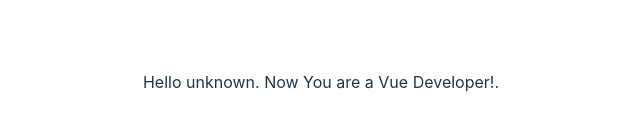
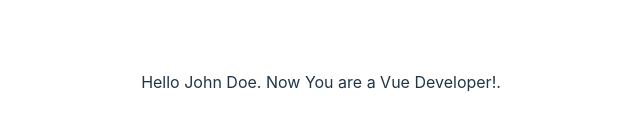
Before and after one commit to upc-pre-202302-si730-sw52/hello-vue-developer, a Vue app: page / in a window 1280 px wide. Shown: the part 318-448 px from the top of the page, without its empty margins (319-959 px from the left). Built offline with nearby package versions, Linux system fonts and the light colour scheme.

Commit message:
feat(welcome): added first and last name as parameters.

```diff
--- a/src/App.vue
+++ b/src/App.vue
@@ -3,5 +3,5 @@
 </script>
 
 <template>
-  <welcome />
+  <welcome first-name="John" last-name="Doe" />
 </template>
--- a/src/welcoming/components/welcome.component.vue
+++ b/src/welcoming/components/welcome.component.vue
@@ -1,9 +1,19 @@
 <script>
 export default {
-  name: "welcome"
+  name: "welcome",
+  props: {
+    firstName: String,
+    lastName: String
+  },
+
+  methods: {
+    developerName() {
+      return this.firstName == null || this.lastName == null ? "Unknown" : `${this.firstName} ${this.lastName}`.trim();
+    }
+  }
 }
 </script>
 
 <template>
-  <p>Hello unknown. Now You are a Vue Developer!.</p>
+  <p>Hello {{ developerName() }}. Now You are a Vue Developer!.</p>
 </template>
```
